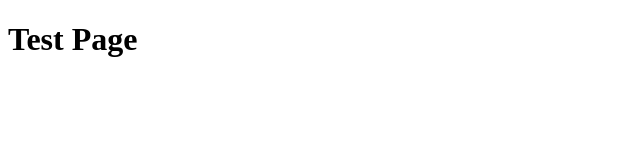
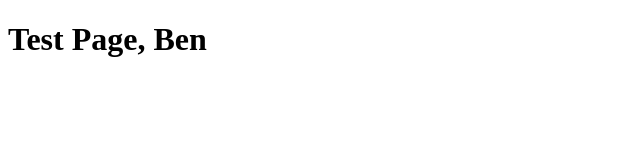
Before and after one commit to benardyankson/benardyankson.github.io, a plain HTML site: page index.html in a window 1280 px wide. Shown: the whole page, without its empty margins (0-640 px from the left). Drawn offline with Linux system fonts and the light colour scheme.

Commit message:
finished test 1

```diff
--- a/index.html
+++ b/index.html
@@ -3,7 +3,7 @@
 <title>Test Page</title>
 
 <body>
-  <h1>Test Page</h1>
+  <h1>Test Page, Ben</h1>
 </body>
 
 </html>
```
